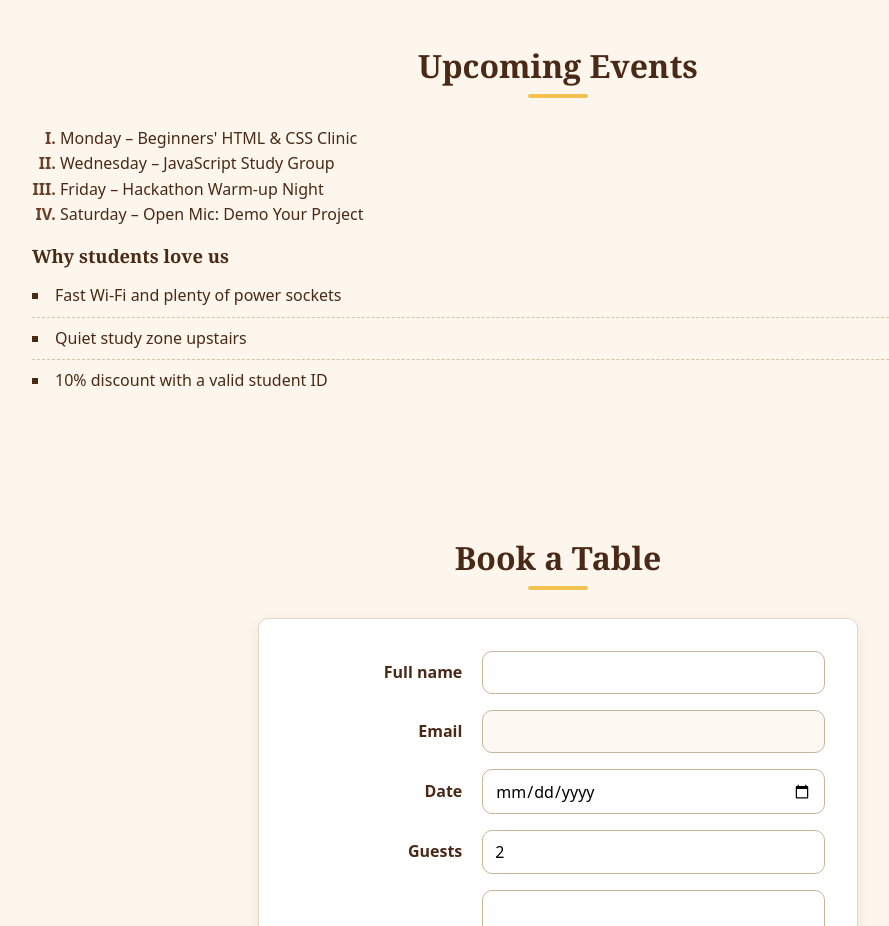
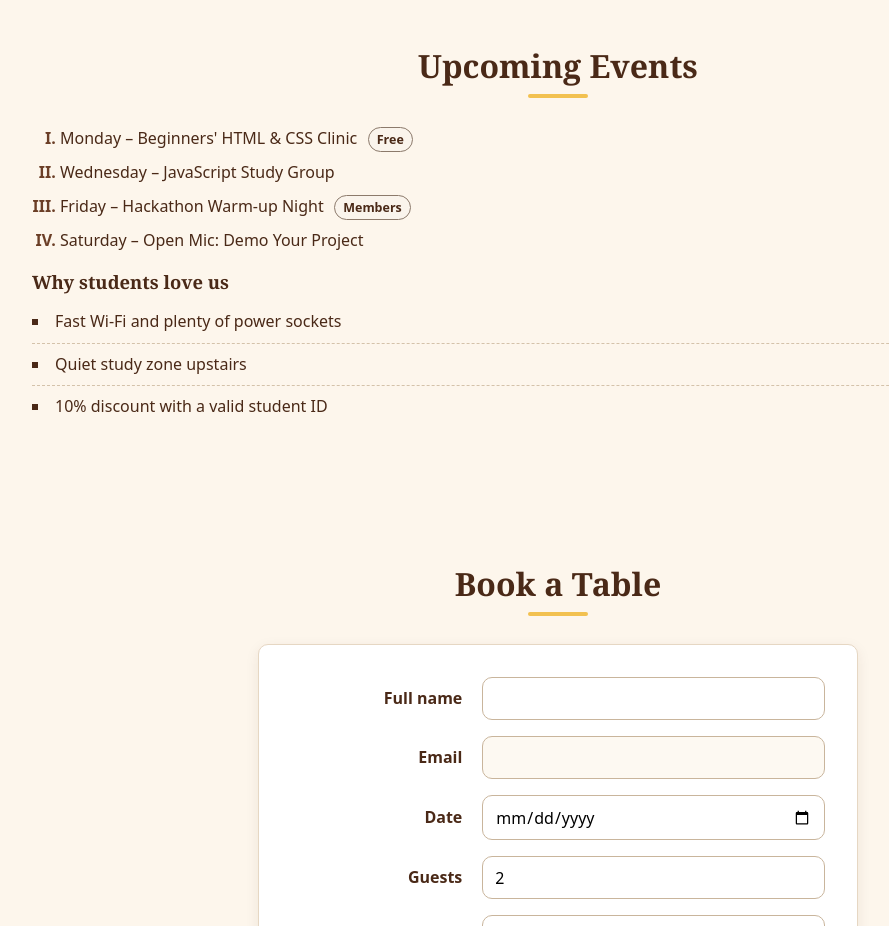
Before and after one commit to sandejohnsimba1-hub/ByteCafe-sande, a plain HTML site: page index.html in a window 1280 px wide. Shown: the part 1580-2506 px from the top of the page, without its empty margins (82-971 px from the left). Drawn offline with Linux system fonts and the light colour scheme.

Commit message:
Add Free and Members event tags

```diff
--- a/css/style.css
+++ b/css/style.css
@@ -2,7 +2,6 @@
    The Byte Café – Stylesheet
    ===================================================================== */
 
-/* ---------- PART 4: Custom properties ---------- */
 :root {
   --brown: #6b3e26;
   --brown-dark: #4a2917;
@@ -12,16 +11,12 @@
   --radius: 10px;
 }
 
-/* ---------- PART 5: Box model reset ---------- */
-/* Ensure width and height include padding and border on all elements */
 *,
 *::before,
 *::after {
   box-sizing: border-box;
 }
 
-/* ---------- PART 4: Base typography, colours, images & links ---------- */
-/* Apply page font, unitless line-height, text colour, and cream background */
 body {
   margin: 0;
   font-family: system-ui, -apple-system, "Segoe UI", Roboto, sans-serif;
@@ -31,7 +26,6 @@ body {
   background-color: var(--cream);
 }
 
-/* Style headings with a serif font stack and brown accent */
 h1,
 h2,
 h3 {
@@ -51,7 +45,6 @@ h2 {
   margin: 0 0 1.75rem;
 }
 
-/* Add a gold bar below section headings */
 h2::after {
   content: "";
   display: block;
@@ -67,19 +60,16 @@ h3 {
   margin: 0.75rem 0 0.4rem;
 }
 
-/* Constrain paragraph measure for comfortable reading */
 p {
   max-width: 65ch;
   margin-top: 0;
 }
 
-/* Prevent oversized images and remove inline baseline gaps */
 img {
   max-width: 100%;
   display: block;
 }
 
-/* Style link states in LVHFA order while preserving focus indicators */
 :link {
   color: var(--brown);
 }
@@ -101,8 +91,6 @@ img {
   color: #000000;
 }
 
-/* ---------- PART 7 & 9: Header & Navigation ---------- */
-/* Sticky flex header with brand on left and nav links on right */
 .site-header {
   position: sticky;
   top: 0;
@@ -118,7 +106,6 @@ img {
   border-bottom: 3px solid var(--gold);
 }
 
-/* Align logo image and title horizontally */
 .logo {
   display: flex;
   align-items: center;
@@ -134,7 +121,6 @@ img {
   object-fit: contain;
 }
 
-/* Horizontal pill-style navigation links */
 .nav-list {
   display: flex;
   align-items: center;
@@ -160,8 +146,6 @@ img {
   color: var(--brown-dark);
 }
 
-/* ---------- Hero & Buttons ---------- */
-/* Warm gradient banner with centered text and primary CTA */
 .hero {
   background: linear-gradient(135deg, var(--brown-dark), var(--brown));
   color: var(--cream);
@@ -178,7 +162,6 @@ img {
   color: var(--cream);
 }
 
-/* Gold call-to-action and submit button styling */
 .btn,
 .btn-primary {
   display: inline-block;
@@ -199,16 +182,12 @@ img {
   color: var(--brown-dark);
 }
 
-/* ---------- PART 5: Main Sections ---------- */
-/* Center sections and keep vertical rhythm consistent */
 main > section {
   max-width: 1100px;
   margin: 0 auto;
   padding: 4rem 1.5rem;
 }
 
-/* ---------- PART 8 & 9: Specials Grid, Cards & NEW Badge ---------- */
-/* Responsive multi-column card grid */
 .card-list {
   display: grid;
   grid-template-columns: repeat(auto-fit, minmax(260px, 1fr));
@@ -216,7 +195,6 @@ main > section {
   align-items: stretch;
 }
 
-/* Column flex card so prices sit aligned at the bottom */
 .card {
   position: relative;
   display: flex;
@@ -235,7 +213,6 @@ main > section {
   border-radius: calc(var(--radius) - 2px);
 }
 
-/* Pin price to the bottom edge of each card */
 .card .price {
   margin-top: auto;
   padding-top: 0.75rem;
@@ -243,7 +220,6 @@ main > section {
   color: var(--brown-dark);
 }
 
-/* Angled badge anchored to the top-right corner of the first card */
 .badge {
   position: absolute;
   top: -0.5rem;
@@ -260,11 +236,13 @@ main > section {
   box-shadow: 0 2px 6px rgba(0, 0, 0, 0.2);
 }
 
-/* ---------- PART 6: Lists & Menu Table ---------- */
-/* Uppercase Roman numerals for scheduled events */
 .event-list {
   list-style-type: upper-roman;
   padding-left: 1.75rem;
+}
+
+.event-list li {
+  margin-bottom: 0.5rem;
 }
 
 .event-list li::marker {
@@ -272,7 +250,18 @@ main > section {
   font-weight: 700;
 }
 
-/* Square markers inside with dashed dividers between subsequent items */
+.tag {
+  display: inline-block;
+  margin-left: 0.4rem;
+  padding: 0.1rem 0.5rem;
+  font-size: 0.78rem;
+  font-weight: 600;
+  border-radius: 999px;
+  border: 1px solid #8c7a6b;
+  background-color: #faf4ec;
+  color: var(--brown-dark);
+}
+
 .feature-list {
   list-style-type: square;
   list-style-position: inside;
@@ -285,7 +274,6 @@ main > section {
   margin-top: 0.5rem;
 }
 
-/* Styled menu table with zebra rows, hover highlight, and right-aligned prices */
 table {
   width: 100%;
   border-collapse: collapse;
@@ -331,8 +319,6 @@ caption {
   padding-top: 0.6rem;
 }
 
-/* ---------- PART 8: Booking Form ---------- */
-/* Two-column form grid with right-aligned labels */
 .booking-form {
   display: grid;
   grid-template-columns: 1fr 2fr;
@@ -381,7 +367,6 @@ caption {
   justify-self: start;
 }
 
-/* ---------- Footer ---------- */
 footer {
   text-align: center;
   padding: 1.5rem 2rem;
@@ -395,7 +380,6 @@ footer p {
   color: var(--cream);
 }
 
-/* ---------- PART 10: Responsive Design (<= 640px) ---------- */
 @media (max-width: 640px) {
   .site-header {
     position: static;
@@ -431,7 +415,6 @@ footer p {
   }
 }
 
-/* ---------- Optional Dark Theme & Print ---------- */
 body.dark {
   --cream: #1b1410;
   --brown: #9c5a35;
--- a/index.html
+++ b/index.html
@@ -4,7 +4,6 @@
   <meta charset="UTF-8">
   <meta name="viewport" content="width=device-width, initial-scale=1.0">
   <title>The Byte Café</title>
-  <!-- PART 1: link your external stylesheet -->
   <link rel="stylesheet" href="css/style.css">
 </head>
 <body>
@@ -113,9 +112,9 @@
     <section id="events">
       <h2>Upcoming Events</h2>
       <ol class="event-list">
-        <li>Monday – Beginners' HTML &amp; CSS Clinic</li>
+        <li>Monday – Beginners' HTML &amp; CSS Clinic <span class="tag tag-free">Free</span></li>
         <li>Wednesday – JavaScript Study Group</li>
-        <li>Friday – Hackathon Warm-up Night</li>
+        <li>Friday – Hackathon Warm-up Night <span class="tag tag-members">Members</span></li>
         <li>Saturday – Open Mic: Demo Your Project</li>
       </ol>
 
```
